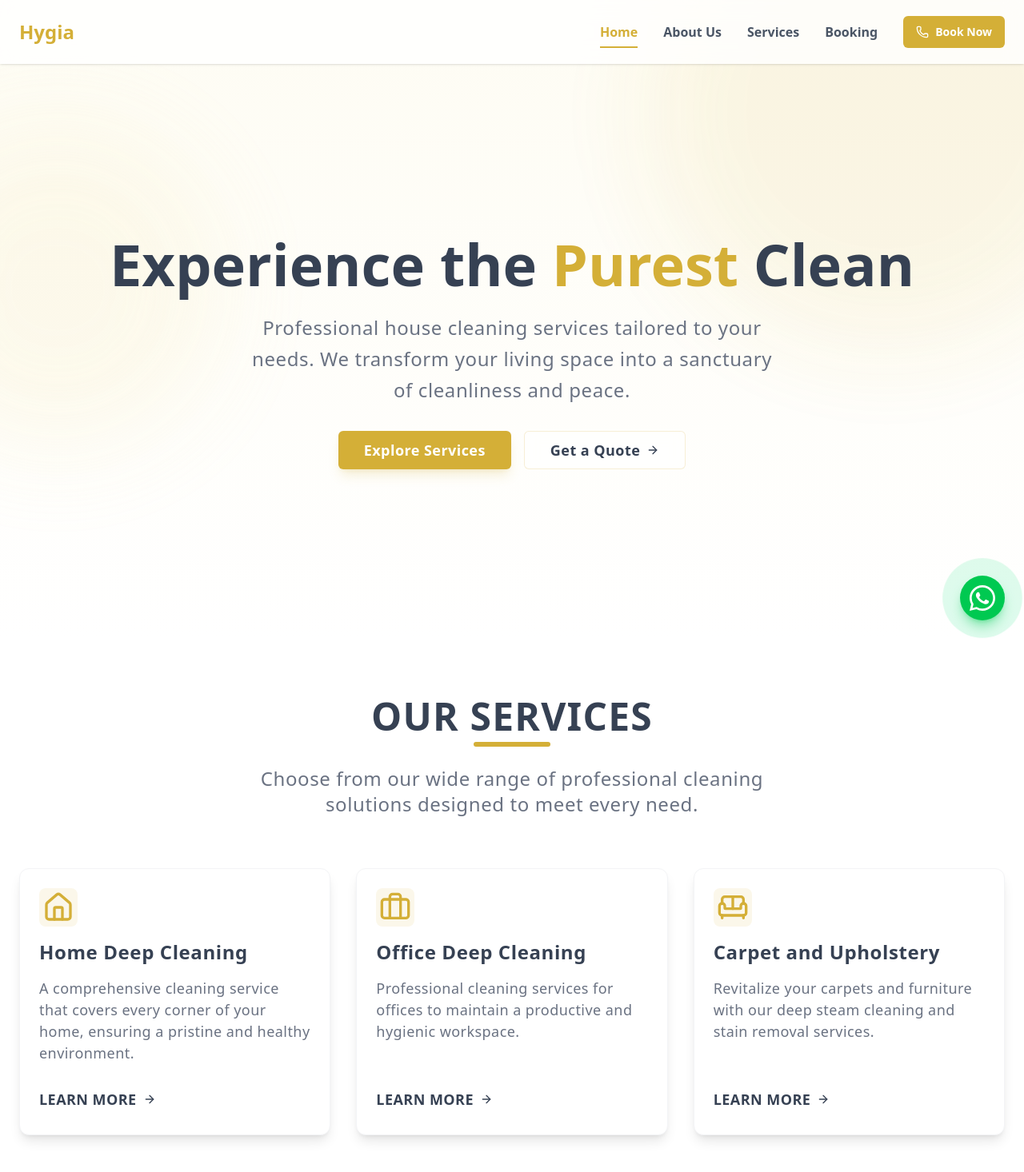
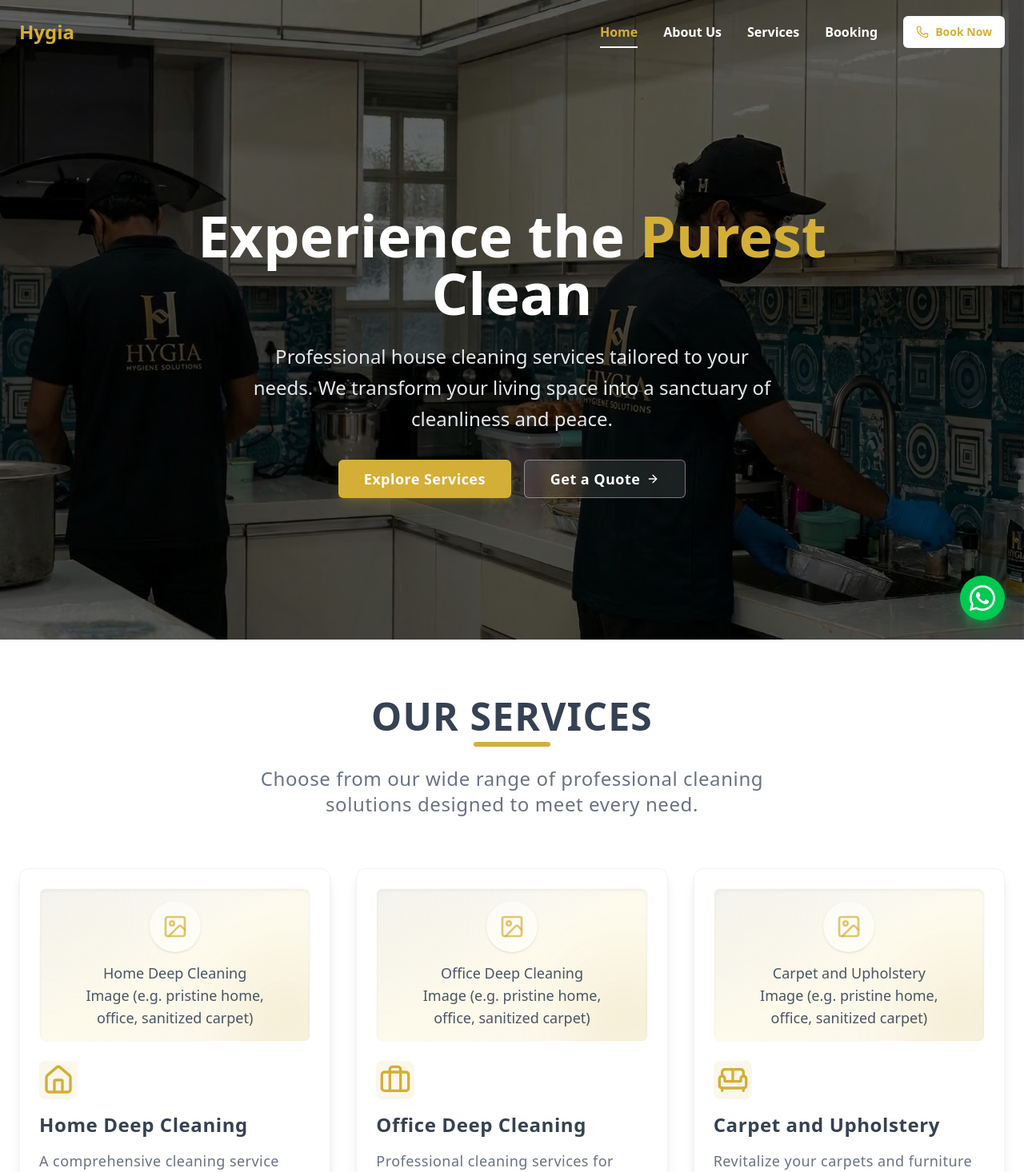
Before and after one commit to thahsree/Hygia, a Next.js app: page / in a window 1280 px wide. Shown: the top 1466 px of the page at 80% size. Built offline with nearby package versions, Linux system fonts and the light colour scheme.

Commit message:
testing images

```diff
--- a/app/about/page.tsx
+++ b/app/about/page.tsx
@@ -1,4 +1,5 @@
 import { Footer } from "@/components/Footer";
+import { ImagePlaceholder } from "@/components/ImagePlaceholder";
 import { Navbar } from "@/components/Navbar";
 import { Section } from "@/components/Section";
 import { Eye, Sparkles, Star, Target, Users } from "lucide-react";
@@ -53,6 +54,19 @@ export default function AboutPage() {
             <p className="text-lg md:text-xl lg:text-2xl text-gray-600 mt-3 tracking-wide font-medium">
               Ready to Revive Your Spaces
             </p>
+          </Section>
+        </div>
+      </div>
+
+      {/* Decorative Full Width Image Area */}
+      <div className="bg-white pt-10 px-4 md:px-6">
+        <div className="container mx-auto">
+          <Section delay={0.2}>
+            <ImagePlaceholder
+              className="w-full h-[300px] md:h-[500px] shadow-2xl rounded-3xl"
+              text="About Us Hero Image: Large group photo of the Hygia cleaning team in uniform"
+              iconSize="lg"
+            />
           </Section>
         </div>
       </div>
--- a/app/booking/page.tsx
+++ b/app/booking/page.tsx
@@ -1,6 +1,7 @@
 "use client";
 
 import { Footer } from "@/components/Footer";
+import { ImagePlaceholder } from "@/components/ImagePlaceholder";
 import { Navbar } from "@/components/Navbar";
 import { Section } from "@/components/Section";
 import { Button } from "@/components/ui/button";
@@ -70,12 +71,23 @@ export default function BookingPage() {
         {/* Content */}
         <div className="relative z-10 container mx-auto px-4 md:px-6 text-center">
           <Section>
-            <h1 className="text-4xl md:text-5xl lg:text-6xl font-heading font-bold tracking-wide mb-4 text-gray-700">
-              Book a Service
-            </h1>
-            <p className="text-lg md:text-xl lg:text-2xl text-gray-500 max-w-2xl mx-auto tracking-wide">
-              Fill in the form below and we'll get back to you shortly to confirm your booking.
-            </p>
+            <div className="flex flex-col md:flex-row items-center justify-between gap-8 text-left">
+              <div className="md:w-1/2">
+                <h1 className="text-4xl md:text-5xl lg:text-6xl font-heading font-bold tracking-wide mb-4 text-gray-700">
+                  Book a Service
+                </h1>
+                <p className="text-lg md:text-xl lg:text-2xl text-gray-500 max-w-2xl tracking-wide">
+                  Fill in the form below and we'll get back to you shortly to confirm your booking.
+                </p>
+              </div>
+              <div className="md:w-1/2 w-full">
+                <ImagePlaceholder
+                  className="w-full h-64 shadow-2xl rounded-2xl"
+                  text="Booking Header Image: Welcoming customer service representative or a bright pristine home"
+                  iconSize="md"
+                />
+              </div>
+            </div>
           </Section>
         </div>
       </div>
--- a/app/services/[slug]/page.tsx
+++ b/app/services/[slug]/page.tsx
@@ -1,4 +1,5 @@
 import { Footer } from "@/components/Footer";
+import { ImagePlaceholder } from "@/components/ImagePlaceholder";
 import { Navbar } from "@/components/Navbar";
 import { Section } from "@/components/Section";
 import { Button } from "@/components/ui/button";
@@ -52,6 +53,11 @@ export default async function ServicePage({ params }: { params: Promise<{ slug:
             <div className="lg:col-span-2 space-y-8">
               <Section delay={0.1}>
                 <div className="bg-white rounded-xl p-8 shadow-sm">
+                  <ImagePlaceholder
+                    className="w-full h-64 md:h-80 mb-8 rounded-xl"
+                    text={`${service.title} In-Action Image: Professional performing this specific cleaning service`}
+                    iconSize="lg"
+                  />
                   <h2 className="text-2xl max-md:text-xl font-heading font-semibold mb-6 text-gray-700 tracking-wide">What We Do</h2>
                   <div className="grid grid-cols-1 md:grid-cols-2 gap-4">
                     {service.details.map((detail, index) => (
--- a/components/Assurance.tsx
+++ b/components/Assurance.tsx
@@ -1,4 +1,5 @@
 import { Check, Star } from "lucide-react";
+import { ImagePlaceholder } from "./ImagePlaceholder";
 import { Section } from "./Section";
 import { Button } from "./ui/button";
 
@@ -36,6 +37,11 @@ export const Assurance = () => {
           </Section>
 
           <Section delay={0.2}>
+            <div className="flex flex-col gap-6">
+              <ImagePlaceholder
+                className="w-full h-64 md:h-80 shadow-lg rounded-2xl"
+                text="Premium Deep Cleaning Image: Detailed shot of surface cleaning or sanitized room"
+              />
               <div className="bg-white/10 backdrop-blur-md rounded-2xl p-8 border border-white/20">
                 <h3 className="text-lg md:text-xl font-semibold mb-5 text-gray-700 border-b border-white/20 pb-3 tracking-wide">What's Included:</h3>
                 <ul className="space-y-4">
@@ -56,6 +62,7 @@ export const Assurance = () => {
                   ))}
                 </ul>
               </div>
+            </div>
           </Section>
         </div>
       </div>
--- a/components/Hero.tsx
+++ b/components/Hero.tsx
@@ -1,26 +1,34 @@
 import { ArrowRight } from "lucide-react";
+import Image from "next/image";
 import Link from "next/link";
 import { Section } from "./Section";
 import { Button } from "./ui/button";
 
 export const Hero = () => {
   return (
-    <div id="hero" className="relative min-h-screen flex items-center justify-center bg-gradient-to-b from-secondary/20 to-white overflow-hidden pt-20">
-      {/* Background decoration */}
-      <div className="absolute top-0 left-0 w-full h-full overflow-hidden z-0 pointer-events-none">
-        <div className="absolute -top-[20%] -right-[10%] w-[600px] h-[600px] rounded-full bg-primary/10 blur-3xl animate-pulse" />
-        <div className="absolute top-[20%] -left-[10%] w-[400px] h-[400px] rounded-full bg-accent/20 blur-3xl animate-pulse delay-700" />
-      </div>
+    <div id="hero" className="relative min-h-screen flex items-center justify-center overflow-hidden pt-20">
+      {/* Background Image */}
+      <Image
+        src="/premium home deep cleaning.jpg"
+        alt="Premium Home Deep Cleaning"
+        fill
+        className="object-cover object-center z-0"
+        priority
+      />
 
-      <div className="container mx-auto px-4 md:px-6 relative z-10 text-center">
+      {/* Dark overlay for text readability */}
+      <div className="absolute inset-0 bg-black/60 z-0" />
+
+      <div className="container mx-auto px-4 md:px-6 relative z-10">
+        <div className="max-w-4xl mx-auto text-center">
           <Section delay={0.1}>
-          <h1 className="text-4xl md:text-5xl lg:text-7xl font-heading font-bold tracking-normal text-gray-700 mb-6">
+            <h1 className="text-4xl md:text-5xl lg:text-7xl font-heading font-bold tracking-normal text-white mb-6">
               Experience the <span className="text-primary">Purest</span> Clean
             </h1>
           </Section>
 
           <Section delay={0.2}>
-          <p className="text-lg md:text-xl lg:text-2xl text-gray-500 max-w-2xl mx-auto mb-8 leading-relaxed tracking-wide">
+            <p className="text-lg md:text-xl lg:text-2xl text-gray-200 max-w-2xl mx-auto mb-8 leading-relaxed">
               Professional house cleaning services tailored to your needs.
               We transform your living space into a sanctuary of cleanliness and peace.
             </p>
@@ -34,7 +42,7 @@ export const Hero = () => {
                 </Button>
               </Link>
               <Link href="/booking">
-              <Button size="lg" variant="outline" className="h-12 px-8 text-gray-700 text-base lg:text-lg font-semibold border-primary/20 hover:bg-secondary/50 hover:text-primary hover:border-primary transition-all bg-white/50 backdrop-blur-sm tracking-wide">
+                <Button size="lg" variant="outline" className="h-12 px-8 text-white text-base lg:text-lg font-semibold border-white/40 hover:bg-white hover:text-primary hover:border-white transition-all bg-white/10 backdrop-blur-sm tracking-wide">
                   Get a Quote <ArrowRight className="ml-2 w-4 h-4" />
                 </Button>
               </Link>
@@ -42,5 +50,6 @@ export const Hero = () => {
           </Section>
         </div>
       </div>
+    </div>
   );
 };
--- /dev/null
+++ b/components/ImagePlaceholder.tsx
@@ -0,0 +1,53 @@
+"use client";
+
+import { cn } from "@/lib/utils";
+import { motion } from "framer-motion";
+import { Image as ImageIcon } from "lucide-react";
+
+interface ImagePlaceholderProps {
+  className?: string;
+  text?: string;
+  delay?: number;
+  iconSize?: "sm" | "md" | "lg";
+}
+
+export const ImagePlaceholder = ({
+  className,
+  text = "Image Placeholder",
+  delay = 0,
+  iconSize = "md",
+}: ImagePlaceholderProps) => {
+  const iconSizes = {
+    sm: "w-8 h-8",
+    md: "w-12 h-12",
+    lg: "w-16 h-16",
+  };
+
+  return (
+    <motion.div
+      initial={{ opacity: 0, scale: 0.95 }}
+      whileInView={{ opacity: 1, scale: 1 }}
+      viewport={{ once: true, margin: "-50px" }}
+      transition={{ duration: 0.5, delay: delay }}
+      className={cn(
+        "relative w-full overflow-hidden rounded-2xl bg-gradient-to-br from-gray-100 via-secondary/30 to-primary/10",
+        "flex flex-col items-center justify-center p-6 text-center shadow-inner border border-white/50",
+        "before:absolute before:inset-0 before:-translate-x-full before:animate-[shimmer_2s_infinite] before:bg-gradient-to-r before:from-transparent before:via-white/40 before:to-transparent",
+        className
+      )}
+    >
+      <div className="relative z-10 flex flex-col items-center gap-3">
+        <div className="rounded-full bg-white/50 p-4 shadow-sm backdrop-blur-sm">
+          <ImageIcon className={cn("text-primary/70", iconSizes[iconSize])} />
+        </div>
+        <p className="text-base md:text-lg font-medium text-gray-600 max-w-[80%]">
+          {text}
+        </p>
+      </div>
+
+      {/* Subtle animated background shapes */}
+      <div className="absolute -bottom-8 -right-8 w-32 h-32 rounded-full bg-primary/20 blur-2xl flex-shrink-0 animate-pulse" />
+      <div className="absolute -top-12 -left-12 w-40 h-40 rounded-full bg-secondary/40 blur-3xl flex-shrink-0 animate-pulse delay-700" />
+    </motion.div>
+  );
+};
--- a/components/Navbar.tsx
+++ b/components/Navbar.tsx
@@ -2,10 +2,10 @@
 
 import { cn } from "@/lib/utils";
 import { AnimatePresence, motion } from "framer-motion";
-import { Menu, Phone, X } from "lucide-react";
+import { Phone } from "lucide-react";
 import Link from "next/link";
 import { usePathname } from "next/navigation";
-import { useState } from "react";
+import { useEffect, useState } from "react";
 import { Button } from "./ui/button";
 
 const navLinks = [
@@ -17,7 +17,24 @@ const navLinks = [
 
 export const Navbar = () => {
   const [isOpen, setIsOpen] = useState(false);
+  const [isScrolled, setIsScrolled] = useState(false);
+
   const pathname = usePathname();
+
+  useEffect(() => {
+    const handleScroll = () => {
+      setIsScrolled(window.scrollY > 50);
+    };
+
+    window.addEventListener("scroll", handleScroll);
+    handleScroll();
+
+    return () => window.removeEventListener("scroll", handleScroll);
+  }, []);
+
+  const isHeroTop = pathname === "/" && !isScrolled;
+
+  const showSolidNav = isOpen || !isHeroTop;
 
   const isActive = (href: string) => {
     if (href === "/") return pathname === "/";
@@ -27,82 +44,135 @@ export const Navbar = () => {
   return (
     <header
       className={cn(
-        "fixed top-0 left-0 right-0 z-50 transition-colors duration-200 bg-white/80 backdrop-blur-md shadow-sm"
+        "fixed top-0 left-0 right-0 z-50 transition-all duration-300",
+        showSolidNav
+          ? "bg-white/90 backdrop-blur-md shadow-sm"
+          : "bg-transparent"
       )}
     >
       <div className="container mx-auto px-4 md:px-6">
         <div className="flex items-center justify-between h-20">
-          <Link href="/" className="text-2xl font-bold text-primary flex items-center gap-2">
-            <span className="text-primary">Hygia</span>
+
+          {/* Logo */}
+          <Link href="/" className="text-2xl font-bold text-primary z-10">
+            Hygia
           </Link>
 
-          {/* Desktop Nav */}
+          {/* Desktop Navigation */}
           <nav className="hidden md:flex items-center gap-8">
+
             {navLinks.map((link) => (
               <Link
                 key={link.name}
                 href={link.href}
                 className={cn(
-                  "text-base font-bold transition-colors relative group py-2",
-                  isActive(link.href) ? "text-primary" : "text-gray-600 hover:text-primary"
+                  "text-base font-bold relative group py-2 transition-colors",
+                  isActive(link.href)
+                    ? "text-primary"
+                    : isHeroTop
+                    ? "text-white hover:text-white"
+                    : "text-gray-600 hover:text-primary"
                 )}
               >
                 {link.name}
+
                 <span
                   className={cn(
-                    "absolute bottom-0 left-0 h-0.5 bg-primary transition-all duration-300 ease-in-out",
-                    isActive(link.href) ? "w-full" : "w-0 group-hover:w-full"
+                    "absolute bottom-0 left-0 h-0.5 transition-all duration-300",
+                    isActive(link.href)
+                      ? "w-full bg-primary"
+                      : "w-0 group-hover:w-full",
+                    isHeroTop ? "bg-white" : "bg-primary"
                   )}
                 />
               </Link>
             ))}
+
             <a href="tel:+919633702776">
-              <Button className="bg-primary font-bold hover:bg-primary/90 gap-2">
+              <Button
+                className={cn(
+                  "font-bold gap-2 transition hover:scale-105",
+                  isHeroTop
+                    ? "bg-white text-primary hover:bg-gray-100"
+                    : "bg-primary text-white hover:bg-primary/90"
+                )}
+              >
                 <Phone className="w-4 h-4" />
                 Book Now
               </Button>
             </a>
           </nav>
 
-          {/* Mobile Menu Button */}
+          {/* Hamburger Button */}
           <button
-            className="md:hidden p-2 text-gray-700"
             onClick={() => setIsOpen(!isOpen)}
-            aria-label="Toggle menu"
+            className={cn(
+              "md:hidden relative w-8 h-8 flex flex-col justify-center items-center z-10",
+              isHeroTop && !isOpen ? "text-white" : "text-gray-800"
+            )}
+            aria-label="Toggle Menu"
           >
-            {isOpen ? <X /> : <Menu />}
+            {/* Top line */}
+            <span
+              className={cn(
+                "absolute h-0.5 w-6 bg-current transition-all duration-300",
+                isOpen ? "rotate-45" : "-translate-y-2"
+              )}
+            />
+
+            {/* Middle line */}
+            <span
+              className={cn(
+                "absolute h-0.5 w-6 bg-current transition-all duration-300",
+                isOpen ? "opacity-0" : "opacity-100"
+              )}
+            />
+
+            {/* Bottom line */}
+            <span
+              className={cn(
+                "absolute h-0.5 w-6 bg-current transition-all duration-300",
+                isOpen ? "-rotate-45" : "translate-y-2"
+              )}
+            />
           </button>
         </div>
       </div>
 
-      {/* Mobile Nav */}
+      {/* Mobile Navigation */}
       <AnimatePresence>
         {isOpen && (
           <motion.div
-            initial={{ opacity: 0, y: -20 }}
-            animate={{ opacity: 1, y: 0 }}
-            exit={{ opacity: 0, y: -20 }}
-            className="absolute top-20 left-0 right-0 p-4 md:hidden shadow-lg bg-white"
+            initial={{ y: "-100%" }}
+            animate={{ y: 0 }}
+            exit={{ y: "-100%" }}
+            transition={{ duration: 0.35, ease: "easeInOut" }}
+            className="fixed top-0 left-0 right-0 pt-24 pb-10 bg-white shadow-lg md:hidden"
           >
-            <nav className="flex flex-col gap-4">
+            <nav className="flex flex-col gap-6 px-6">
+
               {navLinks.map((link) => (
                 <Link
                   key={link.name}
                   href={link.href}
                   onClick={() => setIsOpen(false)}
                   className={cn(
-                    "text-xl font-medium py-2 border-b border-gray-100 transition-colors",
-                    isActive(link.href) ? "text-primary" : "text-gray-700 hover:text-primary"
+                    "text-xl font-medium border-b pb-3",
+                    isActive(link.href)
+                      ? "text-primary"
+                      : "text-gray-700 hover:text-primary"
                   )}
                 >
                   {link.name}
                 </Link>
               ))}
-              <a href="tel:+917012003092">
-                <Button className="w-full bg-primary hover:bg-primary/90 mt-2">
+
+              <a href="tel:+919633702776">
+                <Button className="w-full mt-4 bg-primary hover:bg-primary/90">
                   Book Now
                 </Button>
               </a>
+
             </nav>
           </motion.div>
         )}
--- a/components/ServiceCard.tsx
+++ b/components/ServiceCard.tsx
@@ -1,5 +1,6 @@
 import { ArrowRight, Briefcase, HardHat, Home, Inspect, Sofa, Truck } from "lucide-react";
 import Link from "next/link";
+import { ImagePlaceholder } from "./ImagePlaceholder";
 import { Button } from "./ui/button";
 
 const iconMap: Record<string, any> = {
@@ -23,6 +24,11 @@ export const ServiceCard = ({ title, description, slug, iconName }: ServiceCardP
 
   return (
     <div className="bg-white rounded-xl shadow-lg hover:shadow-xl transition-shadow p-6 flex flex-col h-full border border-gray-100 group">
+      <ImagePlaceholder
+        className="h-48 w-full mb-6 rounded-lg group-hover:shadow-md transition-shadow"
+        text={`${title} Image (e.g. pristine home, office, sanitized carpet)`}
+        iconSize="sm"
+      />
       <div className="w-12 h-12 bg-primary/10 rounded-lg flex items-center justify-center mb-4 group-hover:bg-primary transition-colors">
         <Icon className="w-10 h-10 text-primary group-hover:text-primary-foreground transition-colors" />
       </div>
--- a/components/WhyChooseUs.tsx
+++ b/components/WhyChooseUs.tsx
@@ -1,4 +1,5 @@
 import { features } from "@/lib/data";
+import { ImagePlaceholder } from "./ImagePlaceholder";
 import { Section } from "./Section";
 
 export const WhyChooseUs = () => {
@@ -27,6 +28,15 @@ export const WhyChooseUs = () => {
             </Section>
           ))}
         </div>
+
+        <Section delay={0.4}>
+          <div className="mt-16 max-w-4xl mx-auto">
+            <ImagePlaceholder
+              className="w-full h-80 md:h-[400px] shadow-xl"
+              text="Why Choose Us Image: Happy team of professionals or a sparkling clean home environment"
+            />
+          </div>
+        </Section>
       </div>
     </div>
   );
```
Also changed, not shown: app/services/page.tsx (+18 -6 lines), public/banner smiling staff2.JPG (added), public/premium home deep cleaning.jpg (added). Lines whose indentation alone changed are shown as unchanged.
